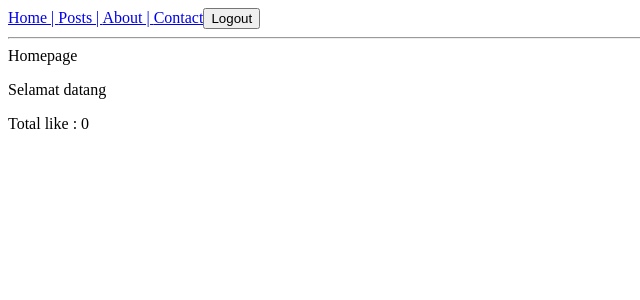
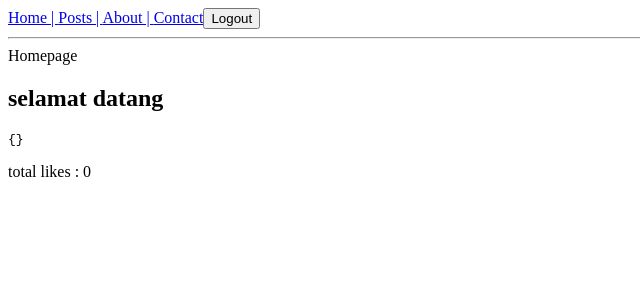
Before and after one commit to nusalendra/vue3-advance, a Vue app: page / in a window 1280 px wide. Both pictures are taken after a click on the button "Login". Shown: the top 300 px of the page, without its empty margins (0-640 px from the left). Built offline with nearby package versions, Linux system fonts and the light colour scheme; no server answers.

Commit message:
menambahkan vuex actions

```diff
--- a/src/components/PostDetail.vue
+++ b/src/components/PostDetail.vue
@@ -2,13 +2,13 @@
    <h2>{{ title }}</h2>
    <div>{{ body }}</div>
 
-   <p><button @click="addLike">Like</button></p>
+   <button @click="addLike">Like</button>
 </template>
 
 <script>
 import { reactive, toRefs } from "vue";
 import { useRoute } from "vue-router";
-import { useStore } from "vuex";
+import { useStore } from "vuex"
 
 export default {
     async setup() {
--- a/src/components/pages/Home.vue
+++ b/src/components/pages/Home.vue
@@ -1,9 +1,11 @@
 <template>
   Homepage
 
-  <p>Selamat datang {{ username }}</p>
+  <h2>selamat datang {{ username }}</h2>
 
-  <p>Total like : {{ likes }}</p>
+  <pre>{{ credential }}</pre>
+
+  <p>total likes : {{ likes }}</p>
 </template>
 
 <script>
@@ -13,20 +15,24 @@ import { computed, ref, onMounted } from "vue";
 export default {
   setup() {
     const store = useStore();
-    const username = ref('');
+    const username = ref('')
 
     const likes = computed(() => {
       return store.state.totalLikes
     });
 
+    const credential = computed(() => {
+      return store.state.credential
+    })
+
     onMounted(() => {
       username.value = store.state.username
-    })
-
+    });
 
     return {
       likes,
-      username
+      username,
+      credential
     }
   }
 }
--- a/src/layouts/Login.vue
+++ b/src/layouts/Login.vue
@@ -9,8 +9,8 @@
 
 <script>
 import { useRouter } from "vue-router";
+import { useStore } from "vuex";
 import { ref } from "vue";
-import { useStore } from "vuex";
 
 export default {
     setup() {
@@ -21,6 +21,8 @@ export default {
         const login = () => {
             localStorage.setItem("authenticated", true);
             store.commit('setUsername', username.value);
+            store.dispatch('getCredential');
+
             router.push({ name: 'Home' });
         }
         return {
--- a/src/stores/index.js
+++ b/src/stores/index.js
@@ -1,10 +1,12 @@
 import { createStore } from "vuex";
+
 
 export const store = createStore({
     state() {
         return {
             totalLikes: 0,
-            username: ''
+            username: '',
+            credential: {}
         }
     },
     mutations: {
@@ -12,7 +14,18 @@ export const store = createStore({
             state.totalLikes++;
         },
         setUsername(state, value) {
-            state.username = value
+            state.username = value;
+        },
+        setCredential(state, payload) {
+            state.credential = payload;
+        }
+    },
+    actions: {
+        async getCredential({ commit }) {
+            const response = await fetch(`https://randomuser.me/api`);
+            const { results } = await response.json();
+
+            commit('setCredential', results[0]);
         }
     }
 })
```
